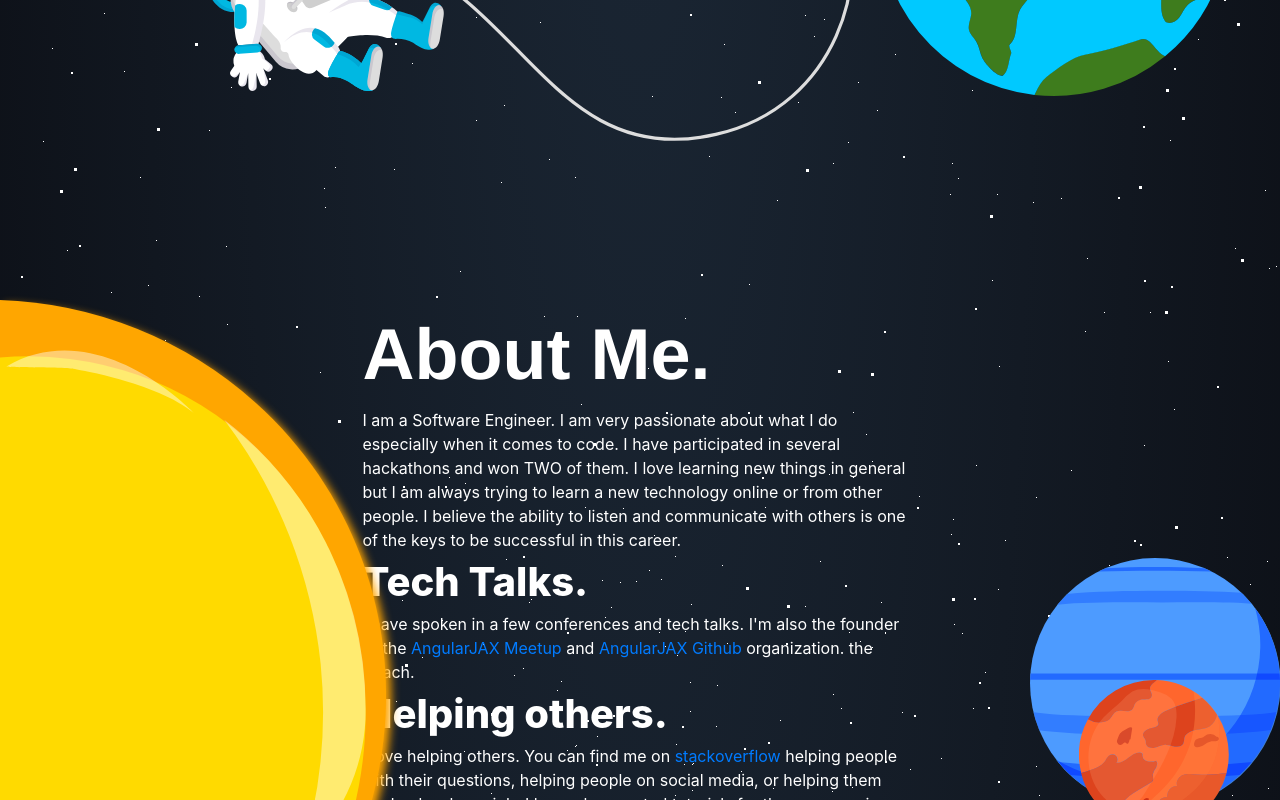
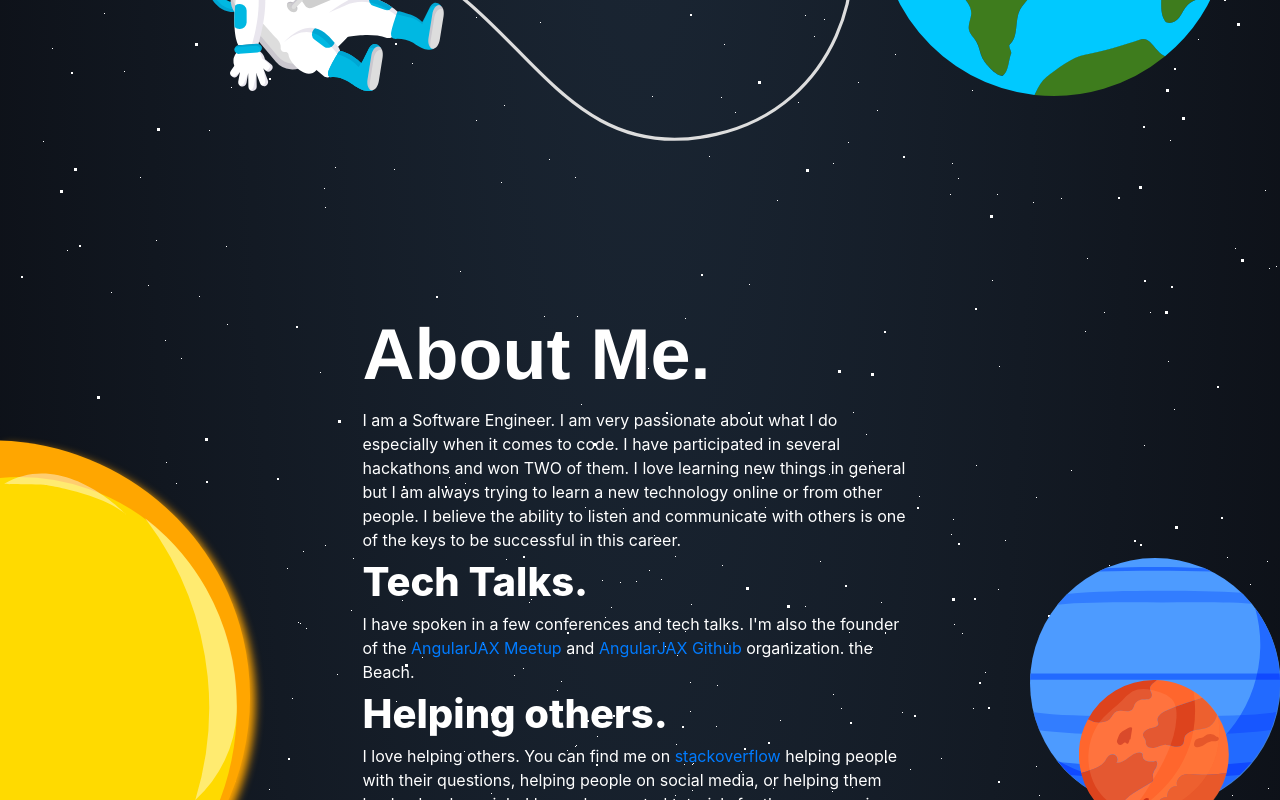
Before and after one commit to devpato/devpato-portoflio, an Angular app in the folder devpato/: page / in a window 1280 px wide. Shown: the part 624-1424 px from the top of the page. Built offline with nearby package versions, Linux system fonts and the light colour scheme.

Commit message:
fix media query

```diff
--- a/devpato/src/app/about/about.component.scss
+++ b/devpato/src/app/about/about.component.scss
@@ -14,7 +14,7 @@
         justify-self: center;
         width: 50%;
         .title {
-          font-family: "Source Sans Pro", Helvetica, Arial, sans-serif;
+          font-family: 'Source Sans Pro', Helvetica, Arial, sans-serif;
           font-size: 72px;
           font-weight: 800;
         }
@@ -28,6 +28,7 @@
 
   .sun img {
     height: 800px;
+    // width: 250px;
     position: absolute;
     top: 0;
     -webkit-filter: drop-shadow(5px 5px 5px red);
@@ -63,7 +64,7 @@
           margin: 0 16px;
           .title,
           .sub-title {
-            font-family: "Source Sans Pro", Helvetica, Arial, sans-serif;
+            font-family: 'Source Sans Pro', Helvetica, Arial, sans-serif;
             font-size: 42px;
             font-weight: 600;
           }
@@ -91,6 +92,11 @@
 
 /* Large devices (laptops/desktops, 992px and up) */
 @media only screen and (min-width: 992px) {
+  .about {
+    .sun img {
+      width: 250px;
+    }
+  }
 }
 
 /* Extra large devices (large laptops and desktops, 1200px and up) */
```
